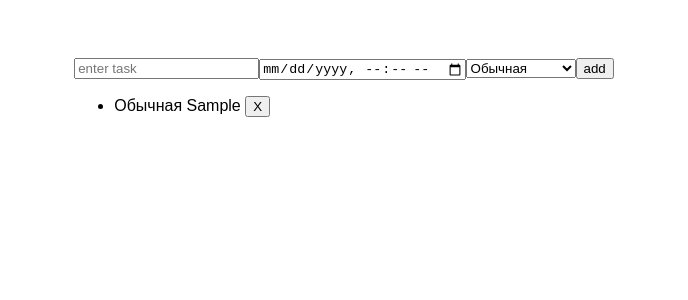
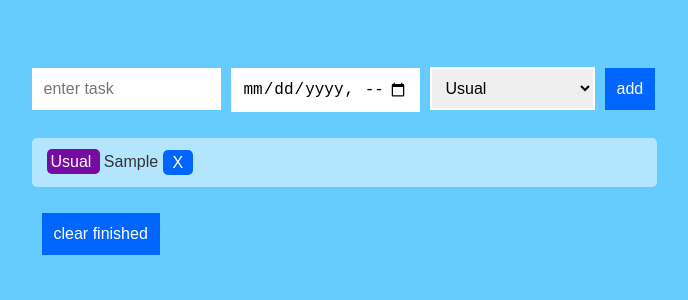
Before and after one commit to HeavyOranJS/todoasapp, a React (Create React App) app: page / in a window 1280 px wide. Both pictures are taken after typing "Sample" into the empty fields and a click on the button "add". Shown: the top 300 px of the page, without its empty margins (296-984 px from the left). Built offline with nearby package versions, Linux system fonts and the light colour scheme.

Commit message:
*css *Finish tasks can be deleted *Start for late check (tick loop)

```diff
--- a/src/App.css
+++ b/src/App.css
@@ -1,28 +1,64 @@
-.App {
-  text-align: center;
+.appMain .header input {
+  padding: 10px;
+  margin: 10px;
+  margin-left: 0px;
+  font-size: 16px;
+  border: 2px solid #FFF;
+  width: 165px;
 }
 
-.App-logo {
-  animation: App-logo-spin infinite 20s linear;
-  height: 80px;
+.appMain .header select{
+  padding: 10px;
+  font-size: 16px;
+  border: 2px solid #FFF;
+  width: 165px;
 }
 
-.App-header {
-  background-color: #222;
-  height: 150px;
-  padding: 20px;
-  color: white;
+.name{
+  cursor: pointer;
 }
 
-.App-title {
-  font-size: 1.5em;
+.importance{
+  border-radius: 5px;
+  background-color: rgb(119, 11, 161);
+  margin-right: 4px;
+  align-self: right;
+  color: white;
+  border: none;
+  padding: 4px 4px 4px 4px;
+  text-decoration: none;
 }
 
-.App-intro {
-  font-size: large;
+.deleteBtn{
+  border-radius: 5px;
+  background-color: #0066FF;
+  color: white;
+  border: none;
+  padding: 4px 10px 4px 10px;
+  text-decoration: none;
+  cursor : pointer;
+  vertical-align: middle;
 }
 
-@keyframes App-logo-spin {
-  from { transform: rotate(0deg); }
-  to { transform: rotate(360deg); }
+.appMain button {
+  padding: 10px;
+  font-size: 16px;
+  margin: 10px;
+  margin-right: 0px;
+  background-color: #0066FF;
+  color: #FFF;
+  border: 2px solid #0066FF;
 }
+
+.appMain .theList {
+  list-style: none;
+  padding-left: 0;
+  width: 625px;
+}
+.appMain .theList li {
+  color: #333;
+  background-color: rgba(255,255,255,.5);
+  padding: 15px;
+  margin-bottom: 15px;
+  border-radius: 5px;
+}
--- a/src/App.js
+++ b/src/App.js
@@ -1,6 +1,7 @@
 import React, { Component } from 'react';
 import logo from './logo.svg';
 import TodoList from './TodoList';
+import './index.css';
 import './App.css';
 
 class App extends Component {
@@ -17,8 +18,45 @@ class App extends Component {
     this.toggleDone = this.toggleDone.bind(this);
   }
 
+  componentDidMount(){
+    this.timerID = setInterval(
+      () => this.tick(),
+      1000
+    );
+  }
+
+  componentWillUnMount(){
+    clearInterval(this.timerID);
+  }
+
+  deadline(deadline){
+    var filtiredItems = this.state.items.filter(
+      (item) => (item.expDate >= deadline)
+    );
+
+    console.log("filtred " + filtiredItems + ", deadline " + deadline );
+    // this.setState({
+    //   items:filtiredItems
+    // });
+  }
+
+  tick(){
+    this.setState({
+      currentDate: new Date()
+    });
+    //this.deadline(this.setState.currentDate);
+    console.log("tick");
+  }
+
+  parseYMDHM(s) {
+    let b = s.toString().split(/\D+/);
+    return new Date(b[0], --b[1], b[2], b[3], b[4], b[5]||0, b[6]||0);
+  }
+
   addItem = (e) => {
-    var itemArray = this.state.items;
+    let itemArray = this.state.items;
+    let expDate = this.parseYMDHM(this._inputExpDateElement.value);
+    let isLateYet = (expDate>this.state.currentDate.date)?false:true;
 
     if(this._inputTaskElement.value !== ""){
       itemArray.unshift(
@@ -27,6 +65,7 @@ class App extends Component {
           expDate: this._inputExpDateElement.value,
           importance: this._inputImportanceElement.value,
           isDone: false,
+          isLate: isLateYet,
           key: Date.now()
         }
       )
@@ -67,9 +106,19 @@ class App extends Component {
     console.log(this.state.items);
   }
 
+  deleteFinished(){
+    var filtiredItems = this.state.items.filter(
+      (item) => (!item.isDone)
+    );
+
+    this.setState({
+      items:filtiredItems
+    });
+  }
+
   render() {
     return (
-      <div className="todoListMain">
+      <div className="appMain">
         <div className="header">
           <form onSubmit={this.addItem}>
             <input ref={(a) => this._inputTaskElement = a}
@@ -80,9 +129,9 @@ class App extends Component {
               onChange={this.onChange} placeholder="enter exp date">
             </input>
             <select ref={(a) => this._inputImportanceElement = a}>
-              <option>Обычная</option>
-              <option>Важная</option>
-              <option>Очень важная</option>
+              <option>Usual</option>
+              <option>Serious</option>
+              <option>Extra</option>
             </select>
             <button type="submit">add</button>
           </form>
@@ -90,6 +139,7 @@ class App extends Component {
         <TodoList entries={this.state.items}
           delete={this.deleteItem}
           toggleDone={this.toggleDone}/>
+          <button onClick={(e) => this.deleteFinished(e)}>clear finished</button>
       </div>
     );
   }
--- a/src/TodoList.js
+++ b/src/TodoList.js
@@ -1,4 +1,5 @@
 import React, { Component } from 'react';
+import './App.css';
 
 class TodoItems extends React.Component {
  constructor(props, context) {
@@ -21,10 +22,10 @@ class TodoItems extends React.Component {
   let decoration=(item.isDone)?"line-through":"none";
 
    return <li key={item.key}>
-     <span style = {{textDecoration : decoration}} onClick={(e) => this.toggleDone(item.key, e)}>
-      {item.importance} {item.text} {item.expDate.split("T")[0]} {item.expDate.split("T")[1]}
-     </span>
-    <button onClick={(e) => this.delete(item.key, e)}>X</button></li>
+    <span className = {"importance"}>{item.importance} </span>
+      <span style = {{textDecoration : decoration}} className = {"name"} onClick={(e) => this.toggleDone(item.key, e)}> {item.text} {item.expDate.split("T")[0]} {item.expDate.split("T")[1]}
+    </span>
+    <span className = "deleteBtn" onClick={(e) => this.delete(item.key, e)}>X</span></li>
  }
 
  render() {
--- a/src/index.css
+++ b/src/index.css
@@ -1,5 +1,6 @@
 body {
   padding: 50px;
+  background-color: #66CCFF;
   font-family: sans-serif;
 }
 #root {
```
